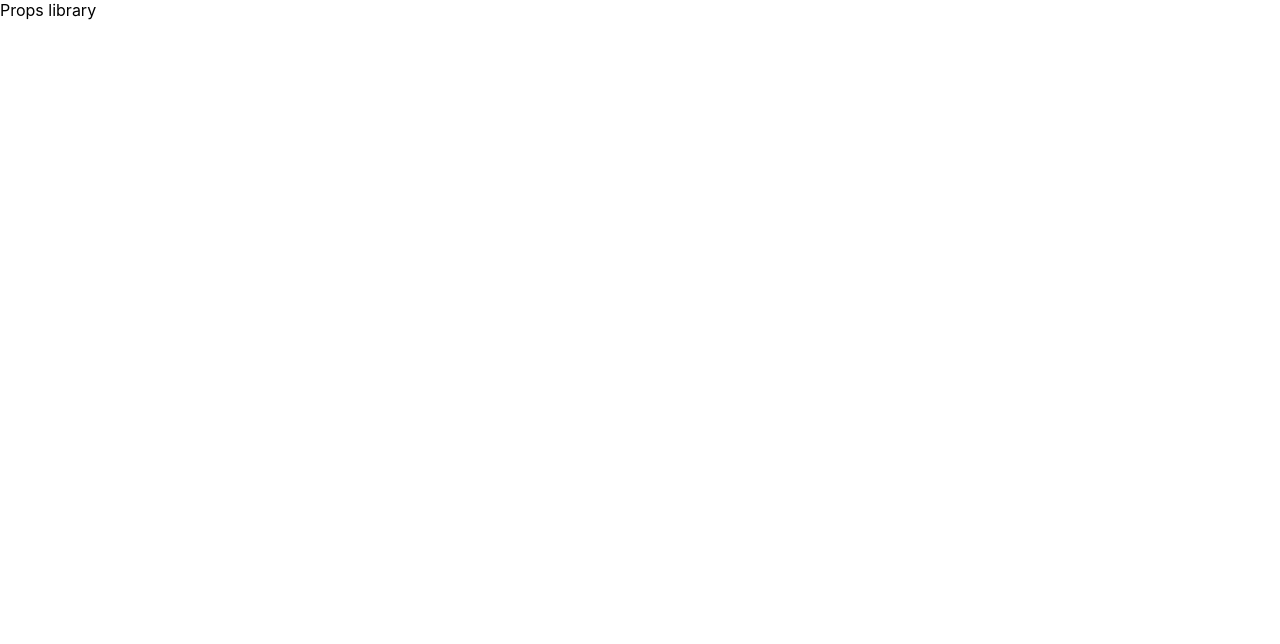
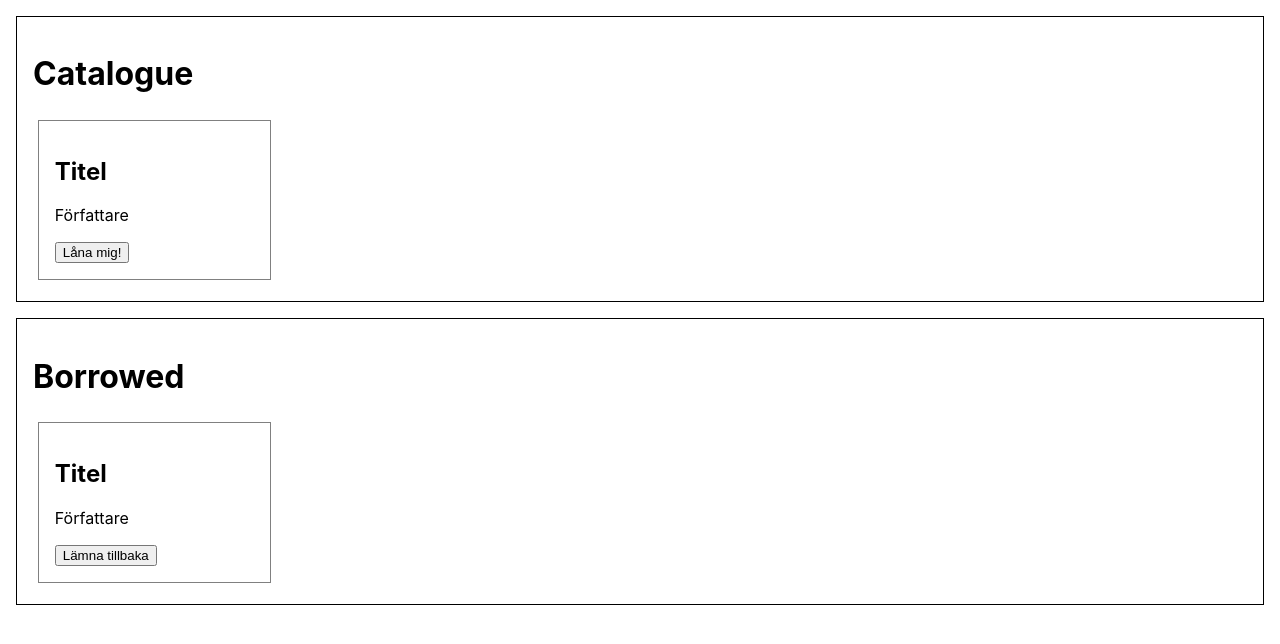
Before and after one commit to iths-sthm-feu20-effektiv/10-props-library, a React (Create React App) app: page / in a window 1280 px wide. Shown: the top 644 px of the page. Built offline with nearby package versions, Linux system fonts and the light colour scheme.

Commit message:
Static HTML version with single component

```diff
--- a/src/App.css
+++ b/src/App.css
@@ -1,3 +1,18 @@
 .App {
 
 }
+.border {
+	border: 1px solid black;
+	padding: 1em;
+	margin: 1em;
+}
+
+.book-card {
+	border: 1px solid gray;
+	padding: 1em;
+	margin: 0.3em;
+}
+.book-container {
+	display: grid;
+	grid-template-columns: repeat(5, 1fr);
+}
--- a/src/App.tsx
+++ b/src/App.tsx
@@ -3,9 +3,33 @@ import './App.css';
 
 function App() {
     return (
-        <div className="App">
-        Props library
-        </div>
+        <main>
+            <div className="border">
+                <h1> Catalogue</h1>
+
+            	<div className="book-container">
+            		<div className="book-card">
+            			<h2>Titel</h2>
+            			<p> Författare </p>
+            			<button> Låna mig! </button>
+            		</div>
+
+            	</div>
+
+            </div>
+
+            <div className="border">
+    	       <h1> Borrowed </h1>
+
+            	<div className="book-container">
+            		<div className="book-card">
+            			<h2>Titel</h2>
+            			<p> Författare </p>
+            			<button> Lämna tillbaka</button>
+            		</div>
+            	</div>
+            </div>
+        </main>
     );
 }
 
```
